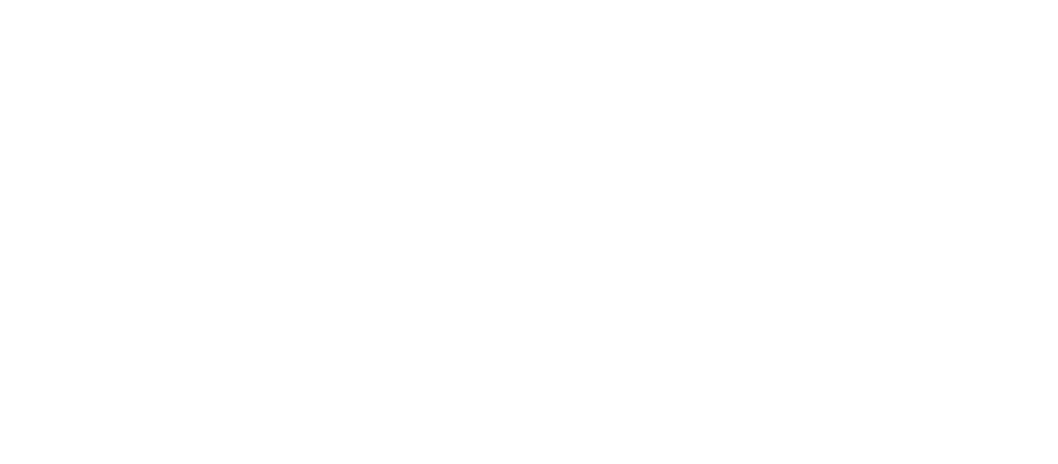
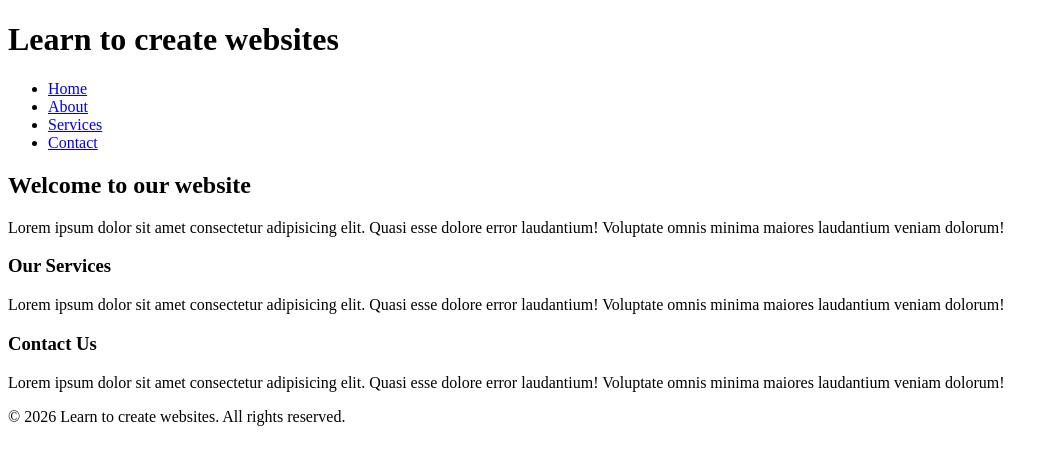
Before and after one commit to NareshChary0430/Web-Development, a plain HTML site: page HTML/05_semantics.html in a window 1280 px wide. Shown: the whole page, without its empty margins (0-1058 px from the left). Drawn offline with Linux system fonts and the light colour scheme.

Commit message:
semantics and media

```diff
--- a/HTML/05_semantics.html
+++ b/HTML/05_semantics.html
@@ -6,6 +6,34 @@
   <title>Semantics</title>
 </head>
 <body>
+  <header>
+    <h1>Learn to create websites</h1>
+  </header>
+  <n>
+    <ul>
+      <li><a href="#">Home</a></li>
+      <li><a href="#">About</a></li>
+      <li><a href="#">Services</a></li>
+      <li><a href="#">Contact</a></li>
+    </ul>
+  </nav>
+  <main>
+    <h2>Welcome to our website</h2>
+    <p>Lorem ipsum dolor sit amet consectetur adipisicing elit. Quasi esse dolore error laudantium! Voluptate omnis minima maiores laudantium veniam dolorum!</p>
+    <section>
+      <h3>Our Services</h3>
+      <p>Lorem ipsum dolor sit amet consectetur adipisicing elit. Quasi esse dolore error laudantium! Voluptate omnis minima maiores laudantium veniam dolorum!</p>
+    </section>
+    <section>
+      <h3>Contact Us</h3>
+      <p>Lorem ipsum dolor sit amet consectetur adipisicing elit. Quasi esse dolore error laudantium! Voluptate omnis minima maiores laudantium veniam dolorum!</p>
+    </section>
+  </main>
+  <footer>
+    <p>&copy; 2026 Learn to create websites. All rights reserved.</p>
+  </footer>
+
+
 
 </body>
 </html>
```
Also changed, not shown: HTML/06_media.html (added, +12 -0 lines).
